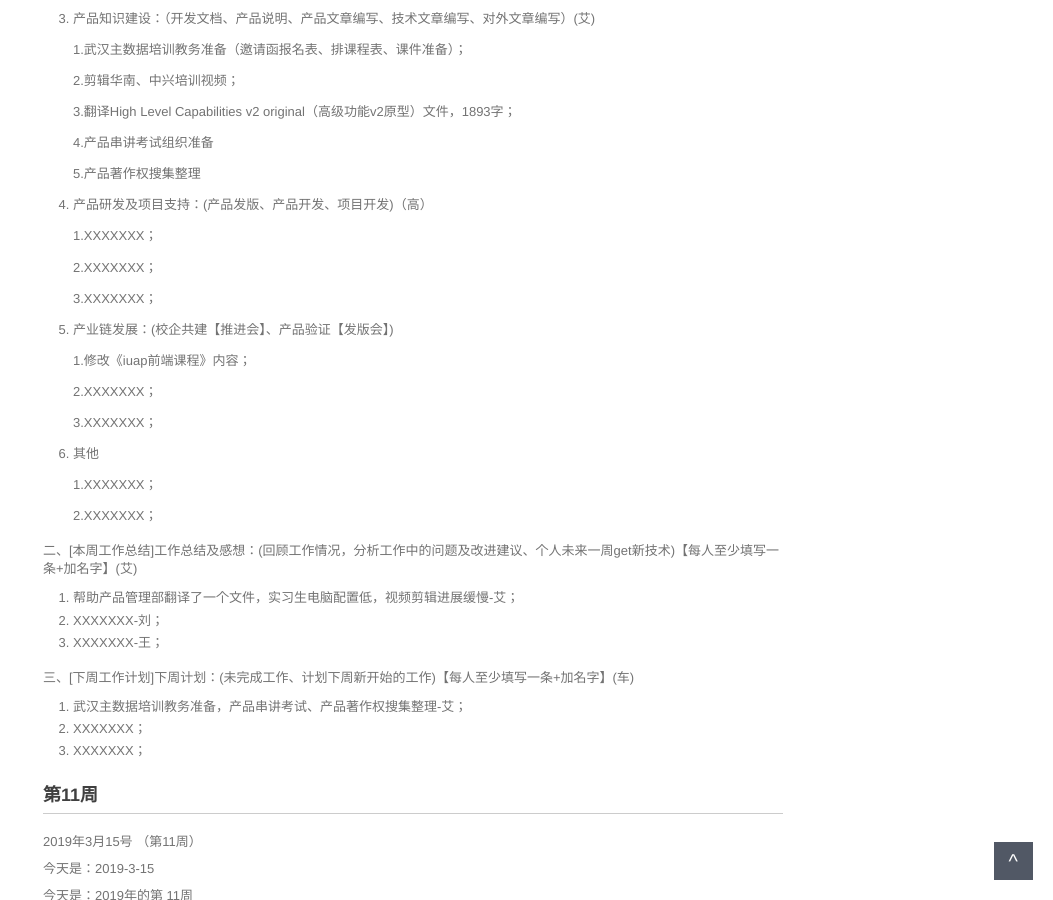
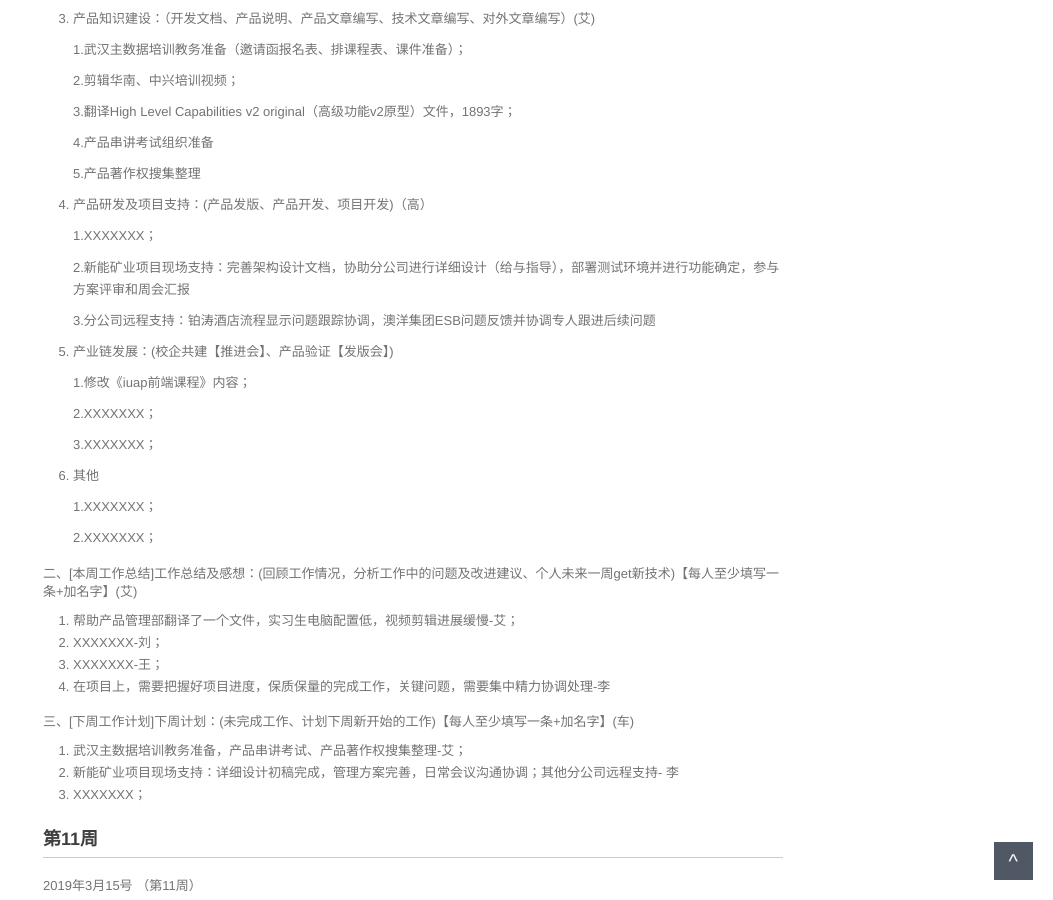
Before and after one commit to walllFlower/blog, a Jekyll site: the page built from _posts/2018-07-17-day_report_cxz.md, in a window 1280 px wide and 900 px high, scrolled down 777 px. Shown: the whole window, without its empty margins (227-1280 px from the left). Built offline with Jekyll 4.4.1, drawn with Linux system fonts in a browser that asks for light colours; comment, search, counter and statistics services are not loaded.

Commit message:
Update 2018-07-17-day_report_cxz.md
add by lh

```diff
--- a/_posts/2018-07-17-day_report_cxz.md
+++ b/_posts/2018-07-17-day_report_cxz.md
@@ -55,9 +55,9 @@ categories: 技术运营工作周报
 
     1.XXXXXXX；
 
-    2.XXXXXXX；
-
-    3.XXXXXXX；
+    2.新能矿业项目现场支持：完善架构设计文档，协助分公司进行详细设计（给与指导），部署测试环境并进行功能确定，参与方案评审和周会汇报
+
+    3.分公司远程支持：铂涛酒店流程显示问题跟踪协调，澳洋集团ESB问题反馈并协调专人跟进后续问题
 
 5. 产业链发展：(校企共建【推进会】、产品验证【发版会】)
 
@@ -78,11 +78,12 @@ categories: 技术运营工作周报
 1. 帮助产品管理部翻译了一个文件，实习生电脑配置低，视频剪辑进展缓慢-艾；
 2. XXXXXXX-刘；
 3. XXXXXXX-王；
+4. 在项目上，需要把握好项目进度，保质保量的完成工作，关键问题，需要集中精力协调处理-李
 
 三、[下周工作计划]下周计划：(未完成工作、计划下周新开始的工作)【每人至少填写一条+加名字】(车)
 
 1. 武汉主数据培训教务准备，产品串讲考试、产品著作权搜集整理-艾；
-2. XXXXXXX；
+2. 新能矿业项目现场支持：详细设计初稿完成，管理方案完善，日常会议沟通协调；其他分公司远程支持- 李
 3. XXXXXXX；
 
 
```
